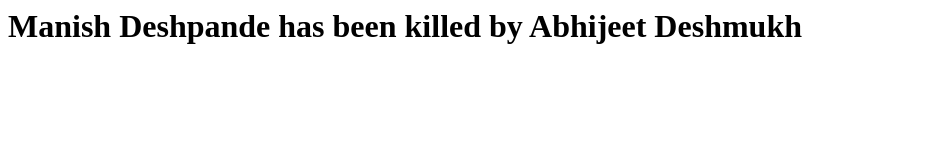
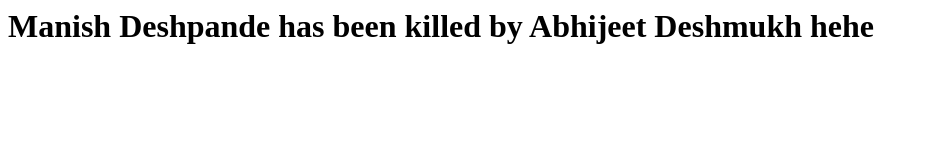
Before and after one commit to Shivchavan143/Demorepo, a plain HTML site: page index.html in a window 1280 px wide. Shown: the whole page, without its empty margins (0-929 px from the left). Drawn offline with Linux system fonts and the light colour scheme.

Commit message:
hey hey with fb

```diff
--- a/index.html
+++ b/index.html
@@ -1,5 +1,5 @@
 <html>
  <body>
-    <h1>Manish Deshpande has been killed by Abhijeet Deshmukh</h1>
+    <h1>Manish Deshpande has been killed by Abhijeet Deshmukh hehe</h1>
  </body>
 </html>
```
